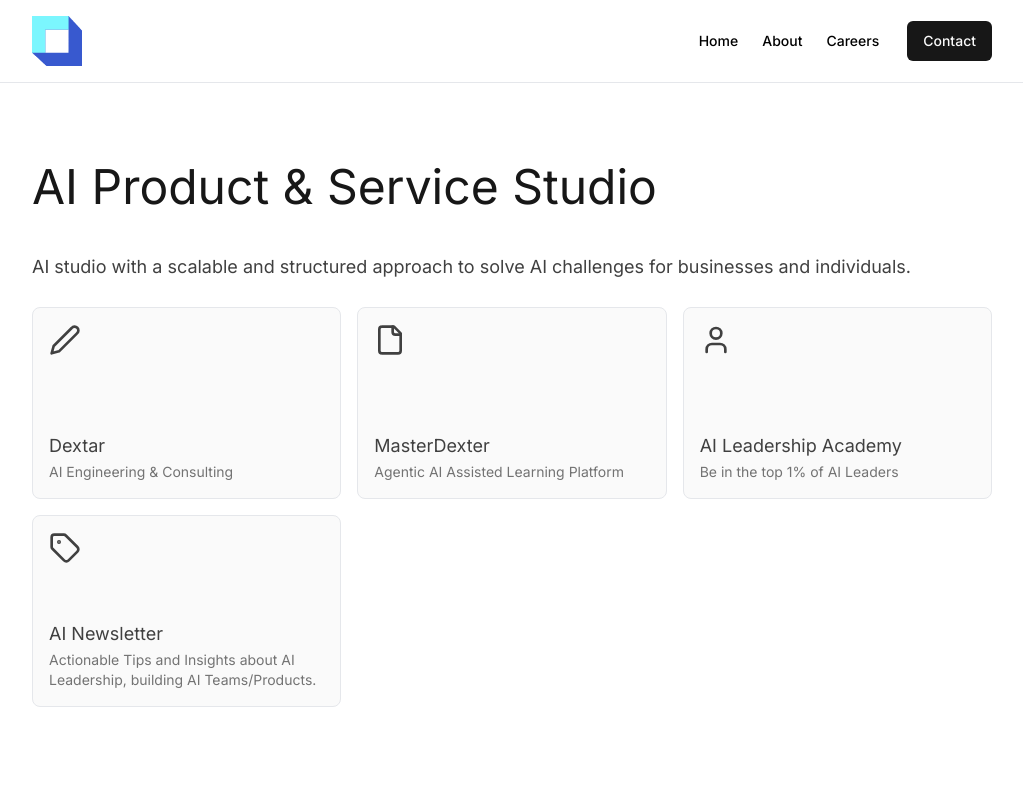
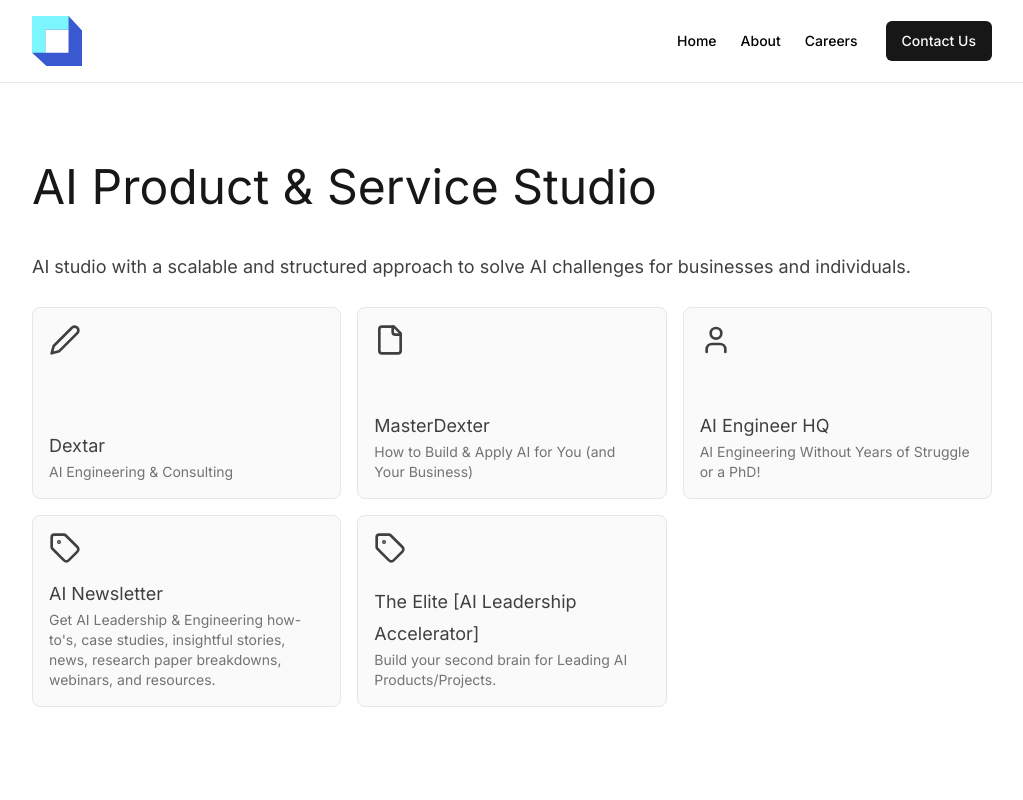
Before and after one commit to hemansnationai/hemansai-studio-website, a Next.js app: page / in a window 1280 px wide. Shown: the top 800 px of the page, without its empty margins (128-1151 px from the left). Built offline with nearby package versions, Linux system fonts and the light colour scheme.

Commit message:
some changes

```diff
--- a/app/about/page.tsx
+++ b/app/about/page.tsx
@@ -46,7 +46,7 @@
 
           <div className="mt-10 flex items-center justify-center gap-x-6 text-white">
             <Link
-              href="/contact"
+              href="/contact-us"
               className="rounded-md  text-white px-3.5 py-2.5 text-sm font-semibold  shadow-sm hover:border hover:border-blue-600 focus-visible:outline focus-visible:outline-2 focus-visible:outline-offset-2 focus-visible:outline-blue-600"
             >
               Contact Us
--- a/app/careers/page.tsx
+++ b/app/careers/page.tsx
@@ -74,9 +74,9 @@
         >
           <Pen size={32} />
           <span>
-            Dextar{" "}
+            Full Stack Engineer{" "}
             <span className="block text-sm text-muted-foreground">
-              AI Engineering & Consulting
+              Closed
             </span>
           </span>
         </Link>
--- a/app/layout.tsx
+++ b/app/layout.tsx
@@ -104,7 +104,7 @@
             ))}
           </div>
           <Button asChild className="hidden sm:flex">
-            <Link href="/contact">Contact</Link>
+            <Link href="/contact-us">Contact Us</Link>
           </Button>
           <MobileNav />
         </div>
--- a/app/page.tsx
+++ b/app/page.tsx
@@ -47,7 +47,7 @@
         </Link>
         <Link
           className="border h-48 bg-accent/50 rounded-lg p-4 flex flex-col justify-between hover:scale-[1.02] transition-all"
-          href="/"
+          href="https://www.masterdexter.co/"
           target="_blank"
 
         >
@@ -55,21 +55,21 @@
           <span>
             MasterDexter{" "}
             <span className="block text-sm text-muted-foreground">
-              Agentic AI Assisted Learning Platform
+            How to Build & Apply AI for You (and Your Business)
             </span>
           </span>
         </Link>
         <Link
           className="border h-48 bg-accent/50 rounded-lg p-4 flex flex-col justify-between hover:scale-[1.02] transition-all"
-          href="https://god-level-python.notion.site/Neurons-to-GenerativeAI-Bootcamp-Live-Self-paced-V2-a59ec2f641084c488179271fc077f0c4?pvs=4"
+          href="https://www.masterdexter.io/ai-engineer-hq"
           target="_blank"
         >
           <User size={32} />
           <span>
-            AI Leadership Academy
+            AI Engineer HQ
 {" "}
             <span className="block text-sm text-muted-foreground">
-              Be in the top 1% of AI Leaders
+            AI Engineering Without Years of Struggle or a PhD!
             </span>
           </span>
         </Link>
@@ -82,7 +82,20 @@
           <span>
             AI Newsletter{" "}
             <span className="block text-sm text-muted-foreground">
-              Actionable Tips and Insights about AI Leadership, building AI Teams/Products.
+            Get AI Leadership & Engineering how-to's, case studies, insightful stories, news, research paper breakdowns, webinars, and resources.
+            </span>
+          </span>
+        </Link>
+        <Link
+          className="border h-48 bg-accent/50 rounded-lg p-4 flex flex-col justify-between hover:scale-[1.02] transition-all"
+          href="https://god-level-python.notion.site/The-Elite-AI-Leadership-Accelerator-1adffb33c49580488ae2c6179178a51b?pvs=4"
+          target="_blank"
+        >
+          <Tag size={32} />
+          <span>
+            The Elite [AI Leadership Accelerator]{" "}
+            <span className="block text-sm text-muted-foreground">
+            Build your second brain for Leading AI Products/Projects.
             </span>
           </span>
         </Link>
--- a/menu.config.ts
+++ b/menu.config.ts
@@ -3,7 +3,7 @@
   home: "/",
   about: "/about",
   careers: "/careers",
-  contact: "/contact",
+  contact: "/contact-us",
 };
 
 export const contentMenu = {
```
Also changed, not shown: app/contact-us/ContactForm.tsx (renamed from app/contact/ContactForm.tsx), app/contact-us/page.jsx (renamed from app/contact/page.jsx).
